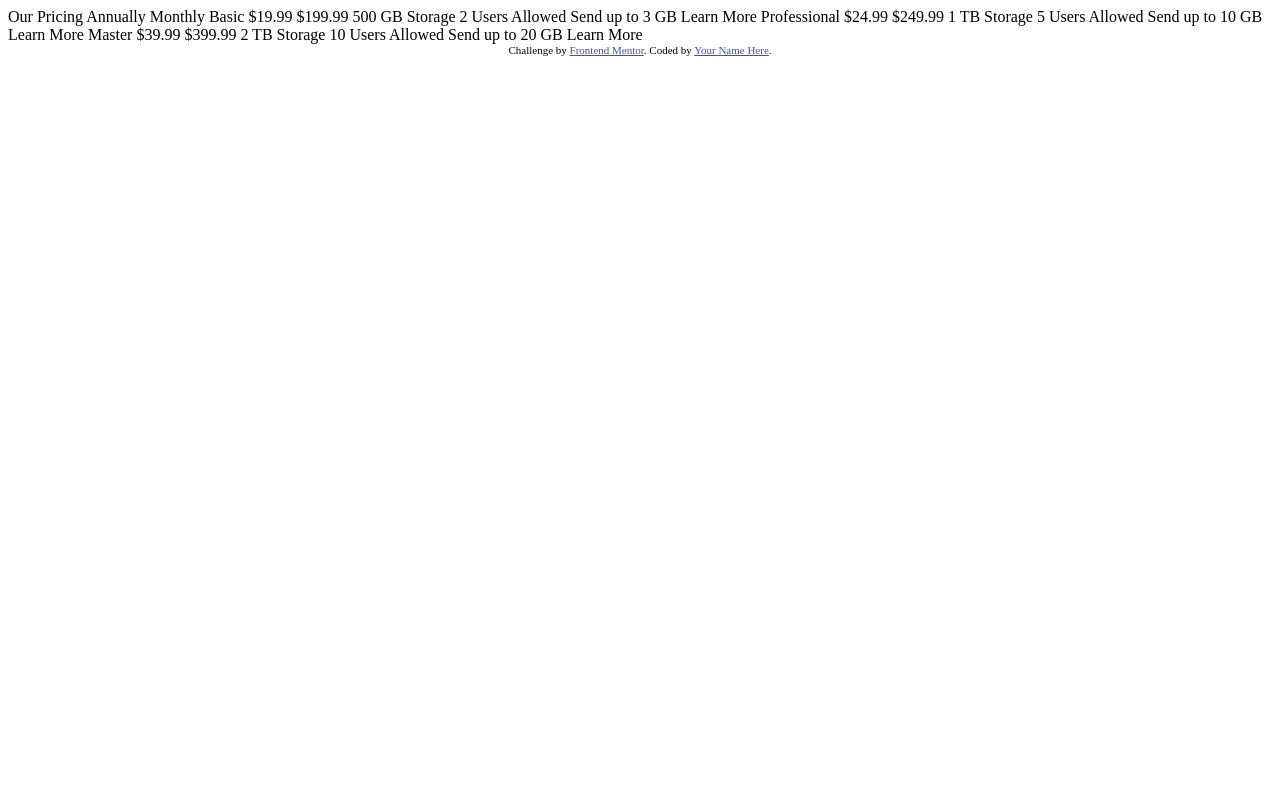
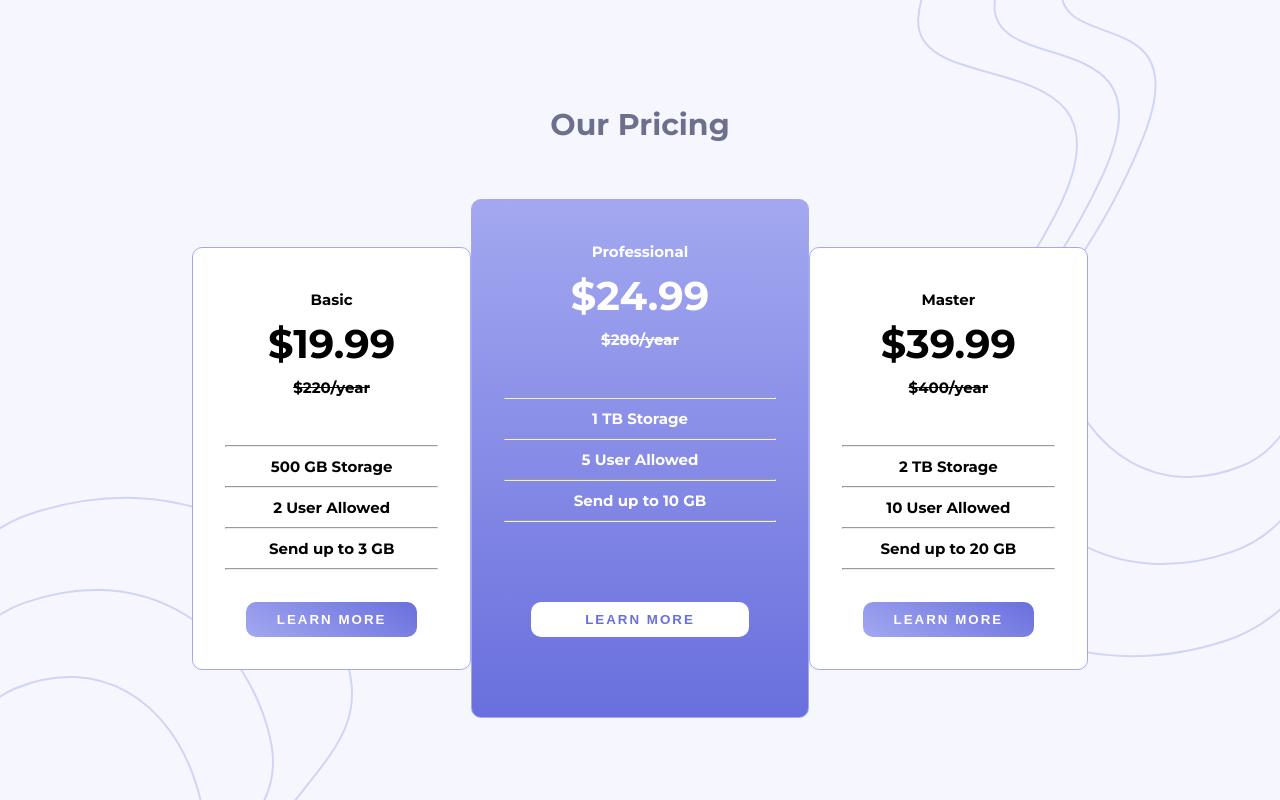
Before and after one commit to Vicba/Frontend-Mentor-Challenges, a plain HTML site: page pricing-component-with-toggle-master/index.html in a window 1280 px wide. Drawn offline with Linux system fonts and the light colour scheme.

Commit message:
added pricingCards for desktop

```diff
--- a/pricing-component-with-toggle-master/index.html
+++ b/pricing-component-with-toggle-master/index.html
@@ -1,52 +1,63 @@
 <!DOCTYPE html>
 <html lang="en">
+
 <head>
   <meta charset="UTF-8">
-  <meta name="viewport" content="width=device-width, initial-scale=1.0"> <!-- displays site properly based on user's device -->
+  <meta name="viewport" content="width=device-width, initial-scale=1.0">
+  <!-- displays site properly based on user's device -->
 
   <link rel="icon" type="image/png" sizes="32x32" href="./images/favicon-32x32.png">
 
   <title>Frontend Mentor | [Challenge Name Here]</title>
 
-  <!-- Feel free to remove these styles or customise in your own stylesheet 👍 -->
-  <style>
-    .attribution { font-size: 11px; text-align: center; }
-    .attribution a { color: hsl(228, 45%, 44%); }
-  </style>
+  <link rel="stylesheet" href="style.css">
 </head>
+
 <body>
 
-  Our Pricing
-  Annually
-  Monthly
+  <h1>Our Pricing</h1>
 
-  Basic
-  &dollar;19.99
-  &dollar;199.99
-  500 GB Storage
-  2 Users Allowed
-  Send up to 3 GB
-  Learn More
-
-  Professional
-  &dollar;24.99
-  &dollar;249.99
-  1 TB Storage
-  5 Users Allowed
-  Send up to 10 GB
-  Learn More
-
-  Master
-  &dollar;39.99
-  &dollar;399.99
-  2 TB Storage
-  10 Users Allowed
-  Send up to 20 GB
-  Learn More
-
-  <div class="attribution">
-    Challenge by <a href="https://www.frontendmentor.io?ref=challenge" target="_blank">Frontend Mentor</a>.
-    Coded by <a href="#">Your Name Here</a>.
+  <div class="options">
+    <div class="option">
+      <p>Basic</p>
+      <p>&dollar;19.99</p>
+      <p class="yearPrice">&dollar;220/year</p>
+      <hr>
+      <p>500 GB Storage</p>
+      <hr>
+      <p>2 User Allowed</p>
+      <hr>
+      <p>Send up to 3 GB</p>
+      <hr>
+      <button class="optionBtn">LEARN MORE</button>
+    </div>
+    <div class="option pro">
+      <p>Professional</p>
+      <p>&dollar;24.99</p>
+      <p class="yearPrice">&dollar;280/year</p>
+      <hr>
+      <p>1 TB Storage</p>
+      <hr>
+      <p>5 User Allowed</p>
+      <hr>
+      <p>Send up to 10 GB</p>
+      <hr>
+      <button id="proBtn">LEARN MORE</button>
+    </div>
+    <div class="option">
+      <p>Master</p>
+      <p>&dollar;39.99</p>
+      <p class="yearPrice">&dollar;400/year</p>
+      <hr>
+      <p>2 TB Storage</p>
+      <hr>
+      <p>10 User Allowed</p>
+      <hr>
+      <p>Send up to 20 GB</p>
+      <hr>
+      <button class="optionBtn">LEARN MORE</button>
+    </div>
   </div>
 </body>
+
 </html>
--- /dev/null
+++ b/pricing-component-with-toggle-master/style.css
@@ -0,0 +1,95 @@
+@import url('https://fonts.googleapis.com/css2?family=Montserrat:wght@700&display=swap');
+
+* {
+    margin: 0;
+    padding: 0;
+    box-sizing: border-box;
+}
+
+body {
+    height: 100vh;
+    font-size: 15px;
+    font-family: "Montserrat", sans-serif;
+    text-align: center;
+    display: flex;
+    flex-direction: column;
+    align-items: center;
+    justify-content: center;
+    gap: 5rem;
+    background: top right url("./images/bg-top.svg"), bottom left url("./images/bg-bottom.svg");
+    background-repeat: no-repeat;
+    background-color: hsl(240, 78%, 98%);
+}
+
+h1 {
+    color: hsl(233, 13%, 49%);
+}
+
+.options {
+    width: 70%;
+    display: flex;
+    flex-direction: row;
+    align-items: center;
+    justify-content: center;
+}
+
+.option p {
+    margin: 10px;
+}
+
+.option p:nth-of-type(2) {
+    font-size: 40px;
+    font-weight: bold;
+}
+
+.yearPrice {
+    text-decoration: line-through;
+    margin-bottom: 30px;
+}
+
+
+.option {
+    padding: 2rem;
+    background: #fff;
+    border-radius: 10px;
+    border: 1px solid hsl(236, 72%, 79%);
+    width: 33%;
+}
+
+.pro {
+    background: linear-gradient(180deg, hsl(236, 72%, 79%), hsl(237, 63%, 64%));
+    background-repeat: no-repeat;
+    background-size: cover;
+    color: #fff;
+    height: 110%;
+    width: 40%;
+    overflow: visible;
+}
+
+.optionBtn {
+    width: 80%;
+    padding: 10px 0;
+    margin-top: 2rem;
+    background: linear-gradient(30deg, hsl(236, 72%, 79%), hsl(237, 63%, 64%));
+    border: none;
+    color: #fff;
+    border-radius: 10px;
+    font-weight: bolder;
+    letter-spacing: 2px;
+}
+
+hr:first-of-type {
+    margin-top: 3rem;
+}
+
+#proBtn {
+    width: 80%;
+    padding: 10px 0;
+    margin-top: 5rem;
+    color: hsl(237, 63%, 64%);
+    border: none;
+    border-radius: 10px;
+    font-weight: bolder;
+    letter-spacing: 2px;
+    background-color: #fff;
+}
```
Also changed, not shown: pricing-component-with-toggle-master/script.js (added).
